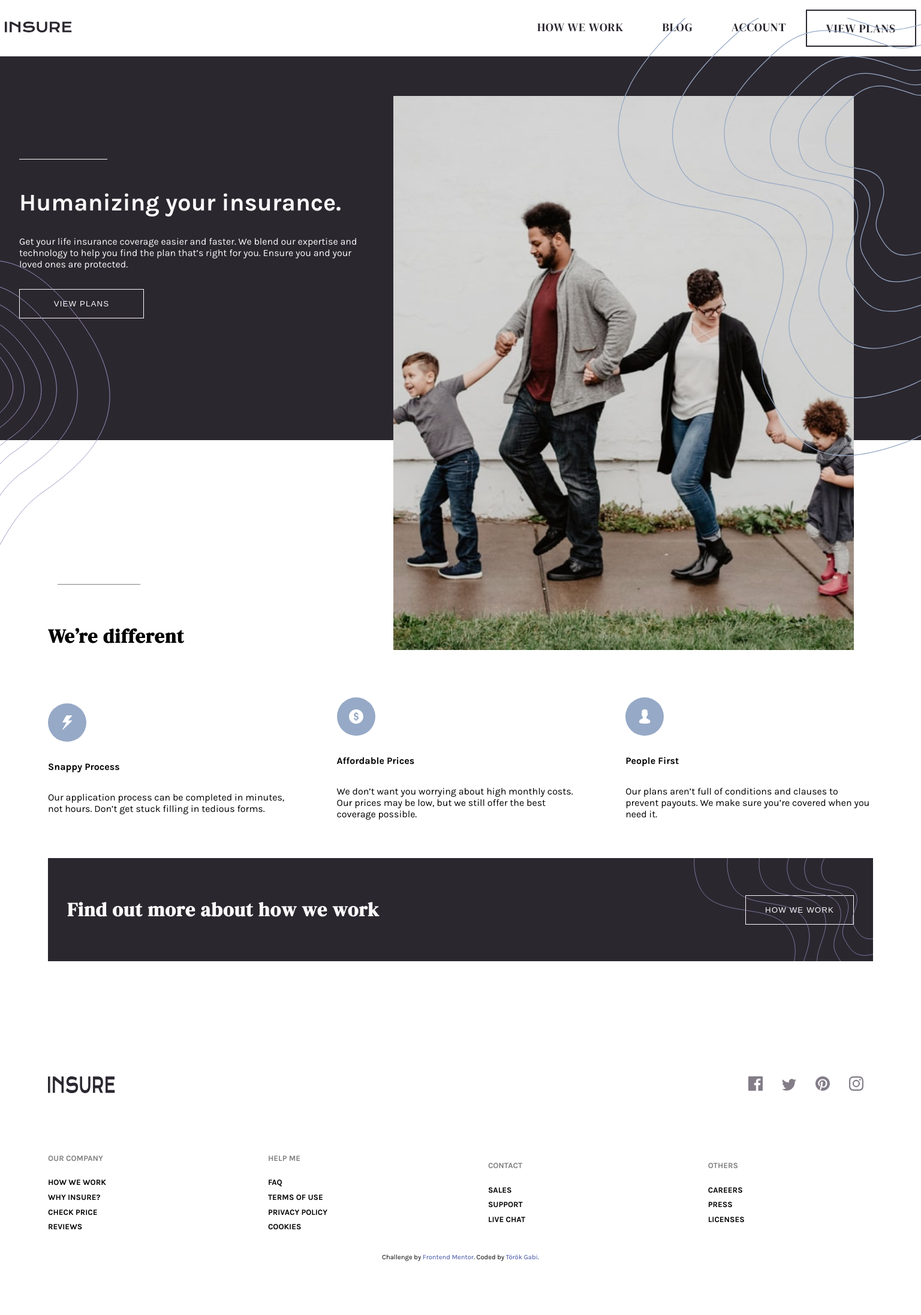
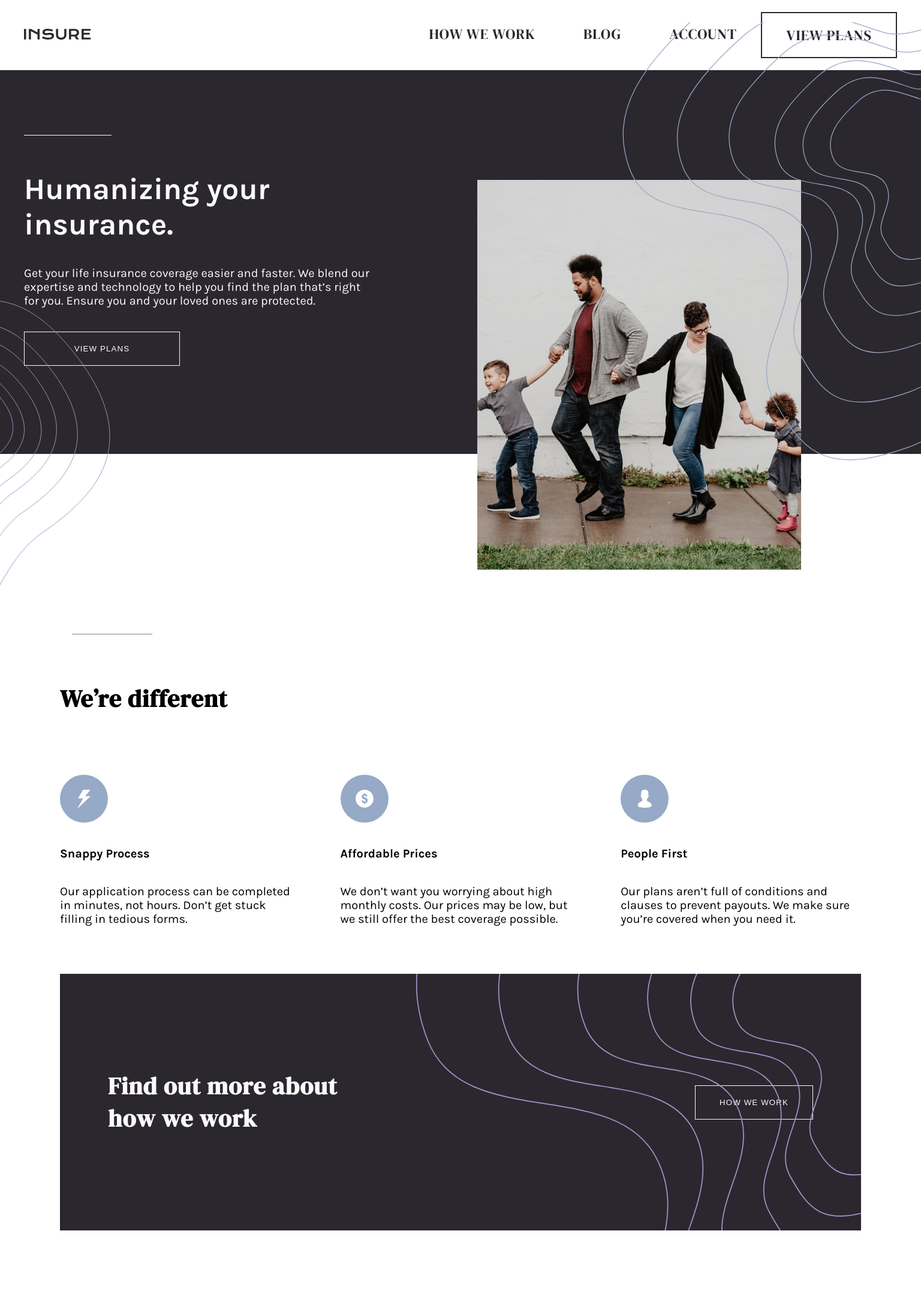
Before and after one commit to torok-gabi/insure-page, a React (Create React App) app: page / in a window 1536 px wide. Shown: the top 2193 px of the page at 60% size. Before the commit the page ends 2135 px from the top, so only its background shows below. Built offline with nearby package versions, Linux system fonts and the light colour scheme.

Commit message:
media query beállítása desktop képernyőre

```diff
--- a/src/App.css
+++ b/src/App.css
@@ -15,3 +15,9 @@ body,
     height: auto;
     font-family: 'Karla', sans-serif;
 }
+
+@media only screen and (min-width: 1440px) {
+    html {
+        font-size: 20px;
+    }
+}
--- a/src/components/Different/different.css
+++ b/src/components/Different/different.css
@@ -115,3 +115,9 @@ h2 {
         display: none;
     }
 }
+
+@media only screen and (min-width: 1440px) {
+    .how-we-work {
+        padding: 4rem;
+    }
+}
--- a/src/components/Footer/footer.css
+++ b/src/components/Footer/footer.css
@@ -47,6 +47,7 @@
 
 .attribution a {
     color: hsl(228, 45%, 44%);
+    text-decoration: none;
 }
 
 @media only screen and (min-width:992px) {
@@ -67,6 +68,7 @@
     .text-content {
         display: flex;
         flex-direction: column;
+        align-items: center;
         width: 20%;
         text-align: left;
     }
@@ -76,8 +78,4 @@
         text-align: center;
         font-size: .7rem;
     }
-    .attribution a {
-        color: hsl(228, 45%, 44%);
-        text-decoration: none;
-    }
 }
--- a/src/components/Header/header.css
+++ b/src/components/Header/header.css
@@ -101,3 +101,9 @@ li:nth-child(4) {
         display: none;
     }
 }
+
+@media only screen and (min-width: 1440px) {
+    .navbar {
+        padding: 1rem 2rem;
+    }
+}
--- a/src/components/Work/work.css
+++ b/src/components/Work/work.css
@@ -114,7 +114,7 @@ h1 {
     .desktop-img {
         flex-grow: 1;
         display: flex;
-        width: 50%;
+        max-width: 50%;
         height: auto;
         z-index: 1;
         position: absolute;
@@ -127,3 +127,11 @@ h1 {
         display: none;
     }
 }
+
+@media only screen and (min-width: 1440px) {
+    .desktop-img {
+        display: flex;
+        top: 15rem;
+        right: 10rem;
+    }
+}
```
